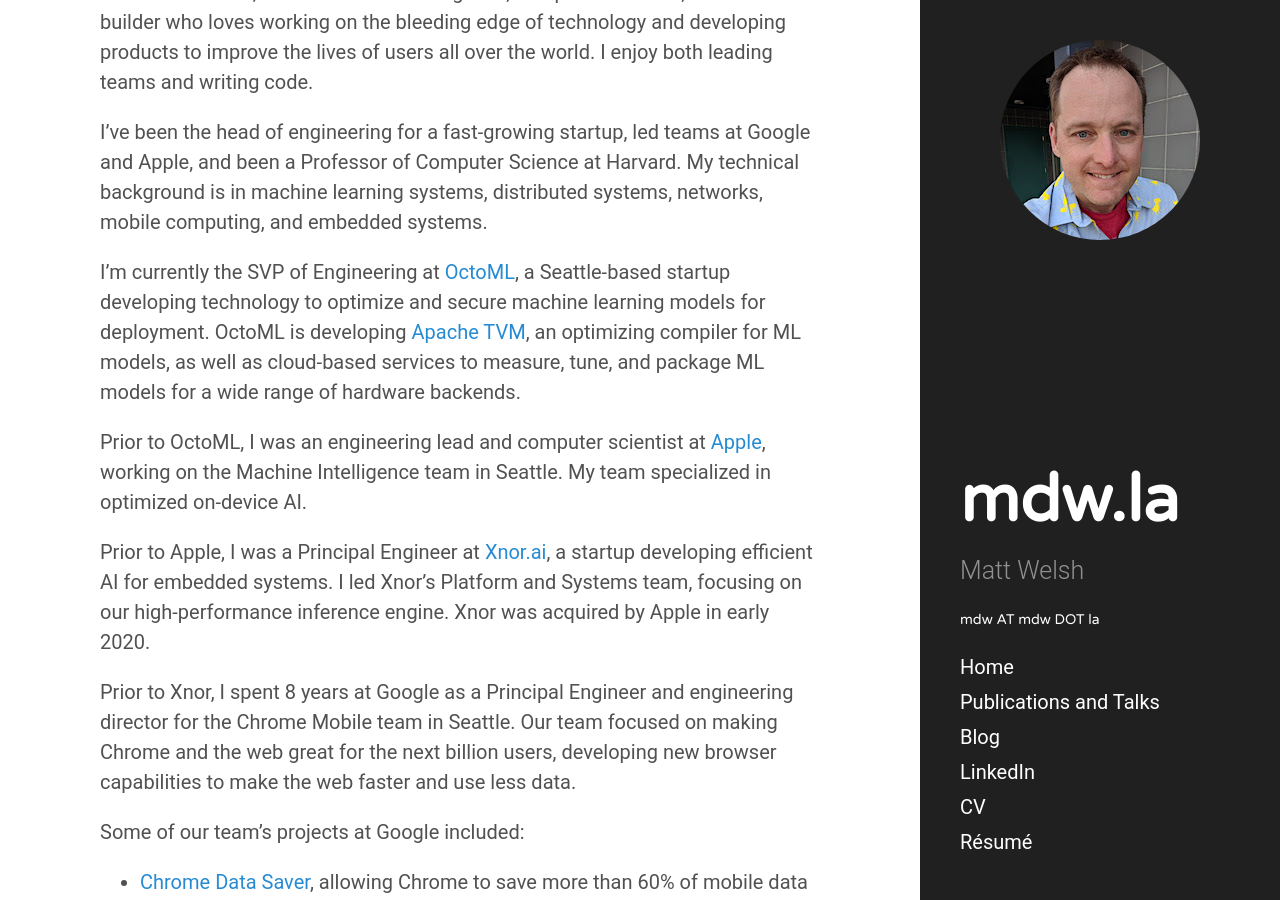
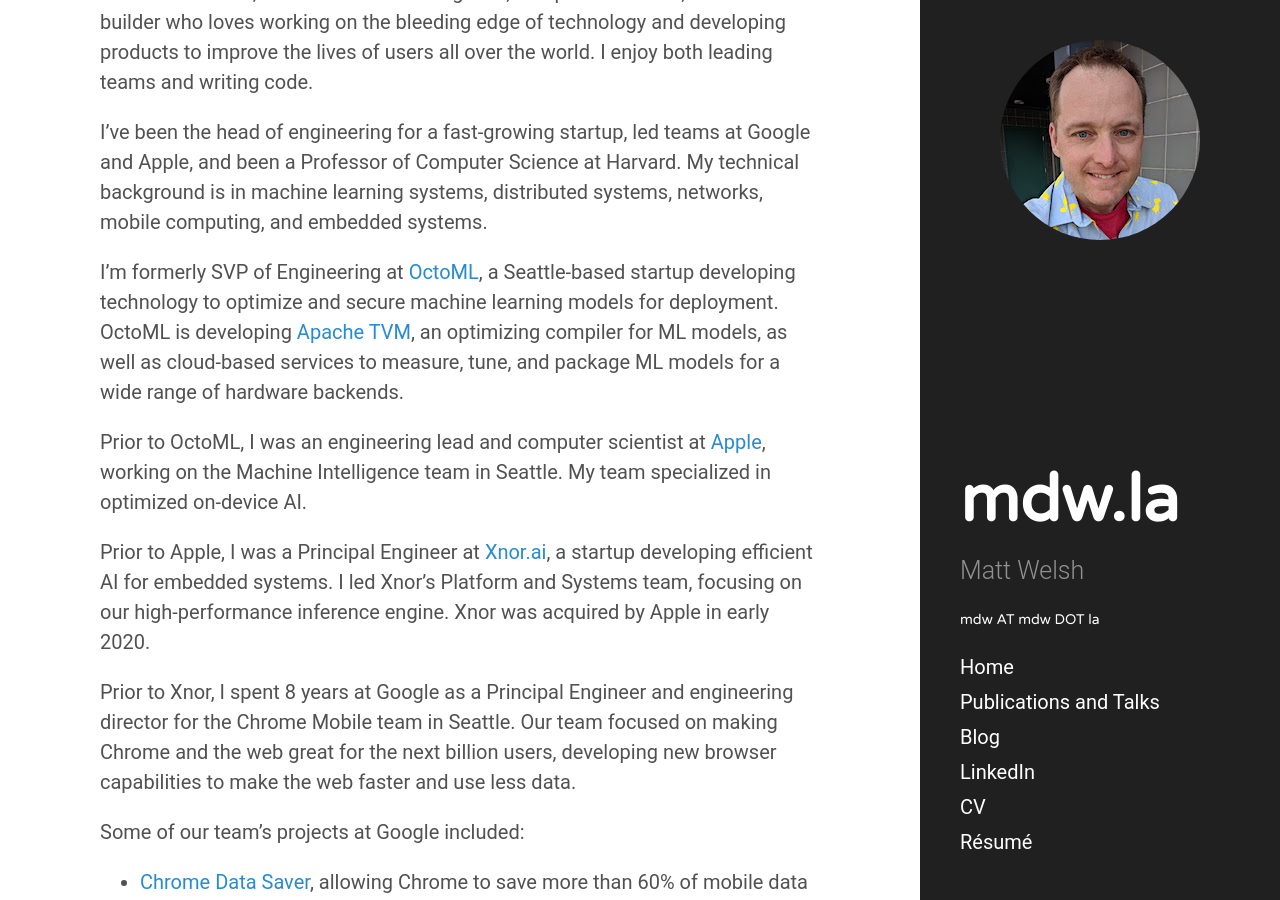
Before and after one commit to mdwelsh/mdwelsh.github.io, a Jekyll site: the page built from index.md, in a window 1280 px wide and 900 px high, scrolled down 427 px. Built offline with Jekyll 4.4.1, drawn with Linux system fonts in a browser that asks for light colours.

Commit message:
Update index.md

```diff
--- a/index.md
+++ b/index.md
@@ -16,7 +16,7 @@
 distributed systems, networks, mobile computing, and embedded
 systems.
 
-I'm currently the SVP of Engineering at [OctoML](https://octoml.ai), a Seattle-based startup
+I'm formerly SVP of Engineering at [OctoML](https://octoml.ai), a Seattle-based startup
 developing technology to optimize and secure machine learning models for deployment.
 OctoML is developing [Apache TVM](https://tvm.apache.org/), an optimizing compiler for
 ML models, as well as cloud-based services to measure, tune, and package ML models for
```
